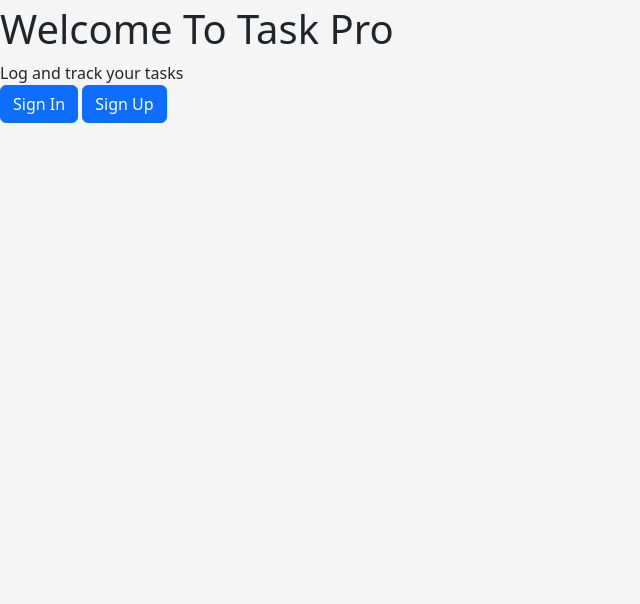
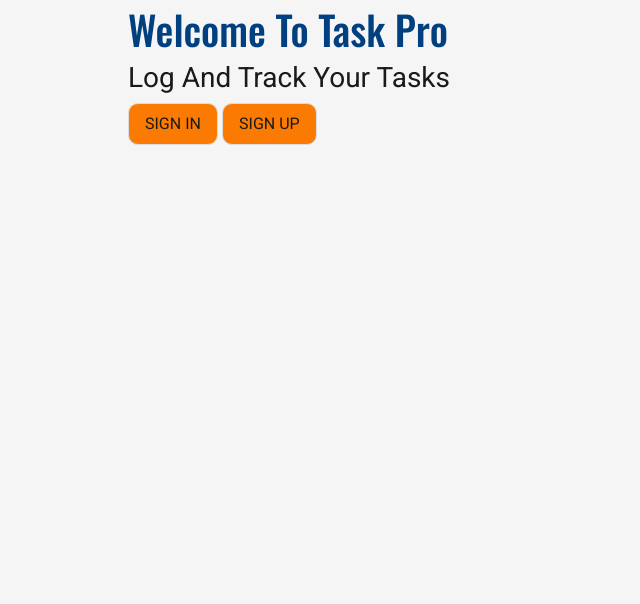
Before and after one commit to mmcin/task-pro-2, a Django app: template templates/index.html in a window 1280 px wide. Shown: the part 51-655 px from the top of the page, without its empty margins (0-640 px from the left). Run offline with Django 3.2, Linux system fonts and the light colour scheme; the template is opened without the code that fills it, so the values that code supplies are empty; some libraries are stand-ins or nearby versions.

Commit message:
add styling to hero text and buttons

```diff
--- a/static/css/style.css
+++ b/static/css/style.css
@@ -114,3 +114,32 @@ body {
 .theme-toggle.rotate-icon {
     transform: rotate(360deg);
 }
+
+/* ----- Hero Text Container ----- */
+
+.hero-content {
+    width: 80vw;
+    height: 75vh;
+    margin: 0 auto;
+}
+
+.hero-text-header h1 {
+    font-family: var(--ff-title);
+    color: var(--primary-text-color);
+}
+
+.hero-text-description {
+    font-family: var(--ff-body);
+    color: var(--secondary-text-color);
+    text-transform: capitalize;
+}
+
+.hero-button {
+    padding: 0.5rem 1rem;
+    background-color: var(--accent-color-1);
+    border: 1px solid var(--border-color);
+    color: var(--secondary-text-color);
+    border-radius: 10px;
+    text-transform: uppercase;
+    font-family: var(--ff-body);
+}
--- a/templates/base.html
+++ b/templates/base.html
@@ -16,7 +16,7 @@
         integrity="sha384-C6RzsynM9kWDrMNeT87bh95OGNyZPhcTNXj1NW7RuBCsyN/o0jlpcV8Qyq46cDfL" crossorigin="anonymous">
     </script>
     <!-- CSS -->
-    <link rel="stylesheet" href="/static/css/style.css">
+    <link rel="stylesheet" type="text/css" href="{% static 'css/style.css' %}">
     <!-- FontAwesome -->
     <script src="https://kit.fontawesome.com/fbd254d1a1.js" crossorigin="anonymous"></script>
     <meta name="viewport" content="width=device-width, initial-scale=1.0">
--- a/templates/index.html
+++ b/templates/index.html
@@ -6,10 +6,12 @@
         <div class="hero-text-header">
             <h1>Welcome To Task Pro</h1>
         </div>
-        <div class="hero-text-description">Log and track your tasks</div>
+        <div class="hero-text-description">
+            <h3>Log and track your tasks</h3>
+        </div>
         <div class="hero-button-container">
-            <button type="button" class="btn btn-primary">Sign In</button>
-            <button type="button" class="btn btn-primary">Sign Up</button>
+            <button type="button" class="hero-button">Sign In</button>
+            <button type="button" class="hero-button">Sign Up</button>
         </div>
     </div>
 </div>
```
